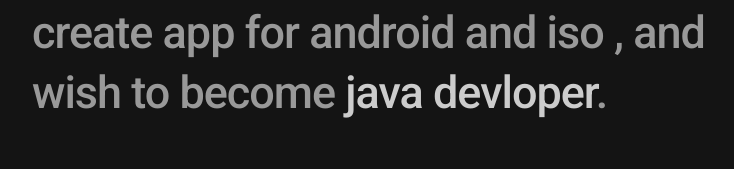
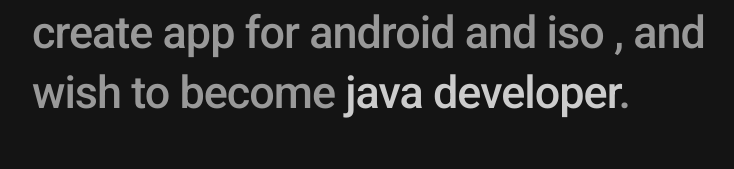
Before and after one commit to jkrathod2601/jkrathod2601.github.io, a plain HTML site: page index.html in a window 1280 px wide. Shown: the part 362-531 px from the top of the page, without its empty margins (96-830 px from the left). Drawn offline with Linux system fonts and the light colour scheme.

Commit message:
Update index.html

```diff
--- a/index.html
+++ b/index.html
@@ -48,7 +48,7 @@
 
 		<div class="bio">
 
-			<p>This is me. I am flutter developer <a href="#"></a>, create app for android and iso , <a href="#"></a>and wish to become <a href="#">java devloper</a>.</p>
+			<p>This is me. I am flutter developer <a href="#"></a>, create app for android and iso , <a href="#"></a>and wish to become <a href="#">java developer</a>.</p>
 
 		</div>
 
```
